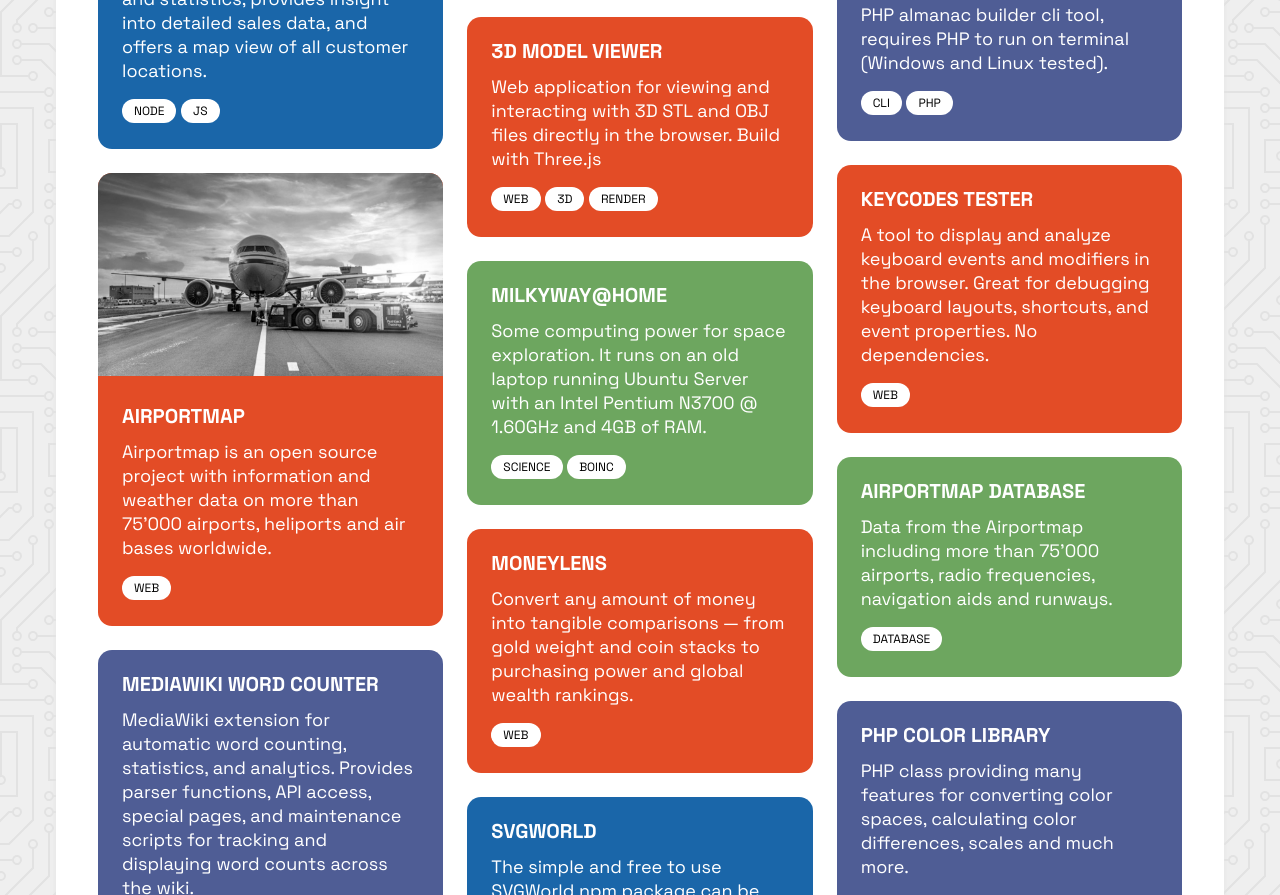
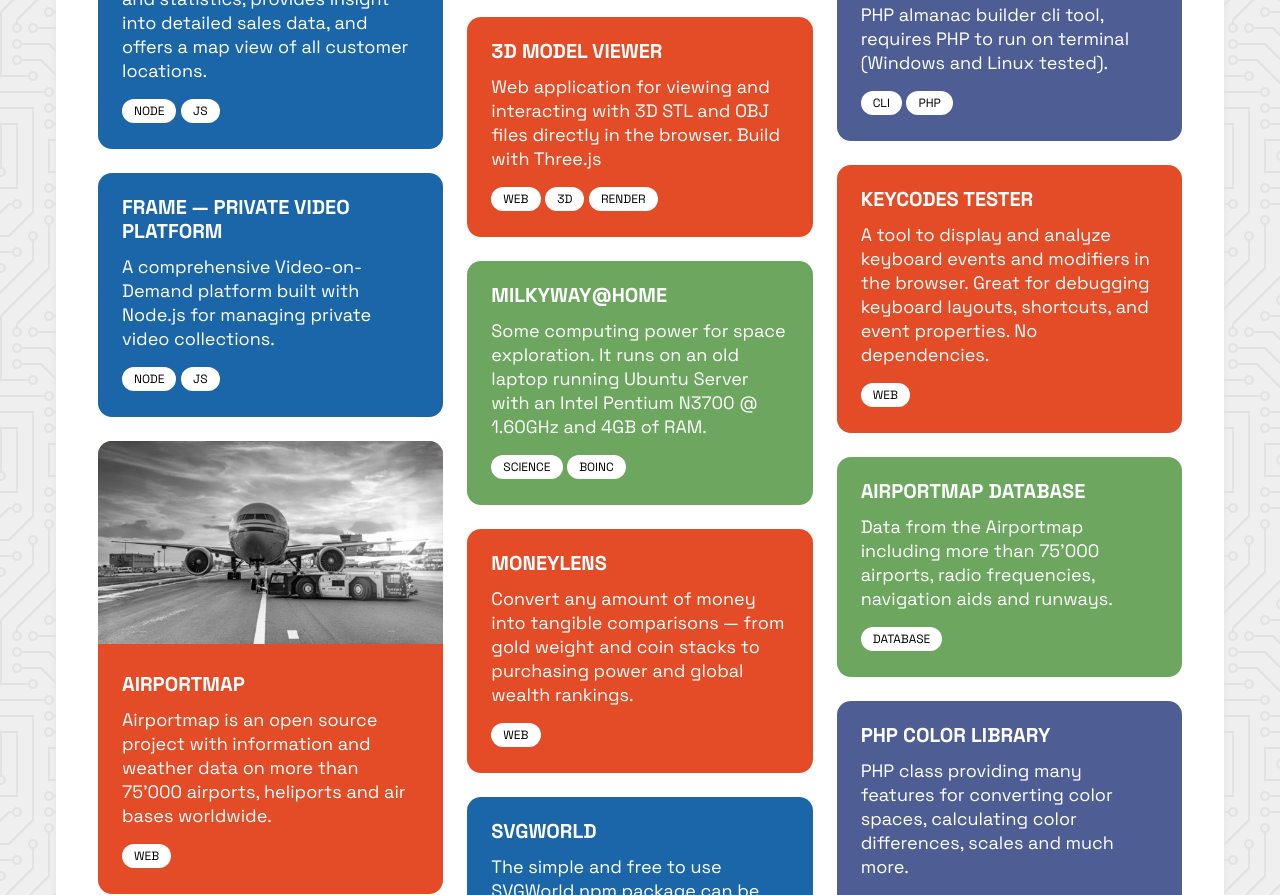
Before and after one commit to komed3/homepage, a plain HTML site: page index.html in a window 1280 px wide. Shown: the part 2565-3460 px from the top of the page. Drawn offline with Linux system fonts and the light colour scheme.

Commit message:
+1 project (Frame)

```diff
--- a/index.html
+++ b/index.html
@@ -145,6 +145,19 @@
                                 Managing private eBay orders helps you track sales, profits, and customer data.
                                 The system supports the export of reports and statistics, provides insight into
                                 detailed sales data, and offers a map view of all customer locations.
+                            </p>
+                            <div class="tags">
+                                <span>node</span>
+                                <span>js</span>
+                            </div>
+                        </div>
+                    </a>
+                    <a href="https://github.com/komed3/ebay-sales-manager" class="item _node">
+                        <div class="item-content">
+                            <h3>Frame — Private Video Platform</h3>
+                            <p>
+                                A comprehensive Video-on-Demand platform built with Node.js for managing private
+                                video collections.
                             </p>
                             <div class="tags">
                                 <span>node</span>
```
